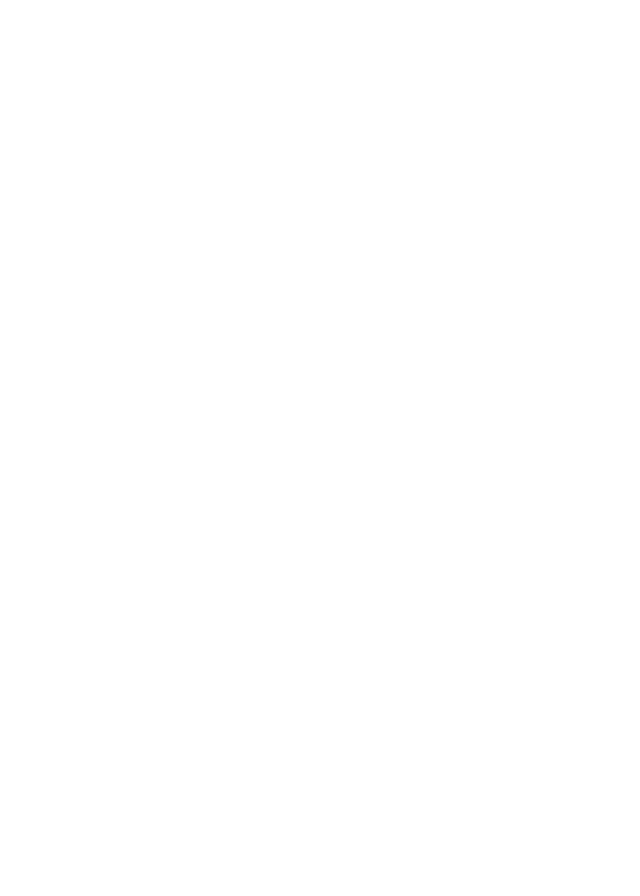
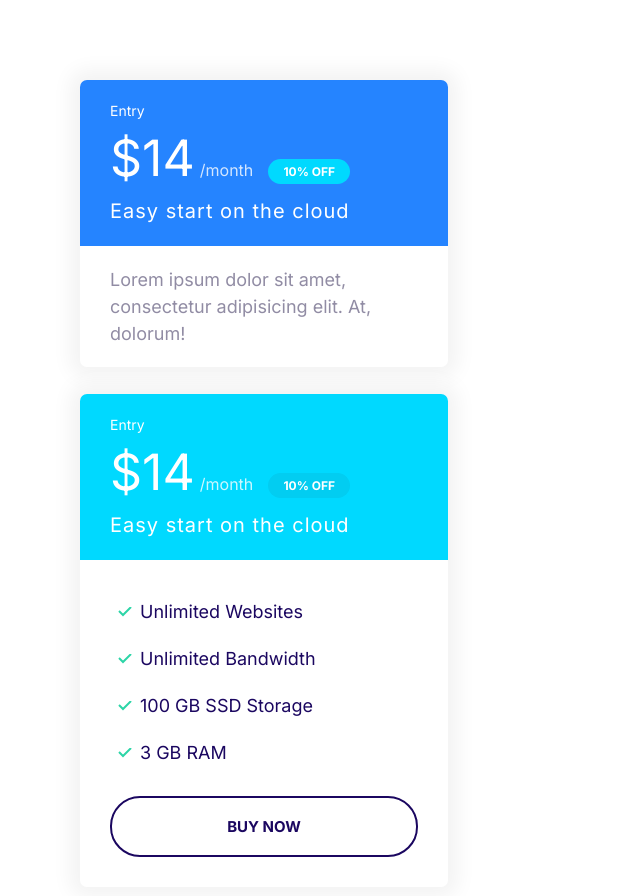
Before and after one commit to aliazani/html-css-project, a plain HTML site: page index.html in a window 1280 px wide. Shown: the whole page, without its empty margins (0-640 px from the left). Before the commit the page ends 800 px from the top, so only its background shows below. Drawn offline with Linux system fonts and the light colour scheme.

Commit message:
Build the plan component.

```diff
--- a/css/styles.css
+++ b/css/styles.css
@@ -117,6 +117,7 @@ a {
 
 .badge--small {
   font-size: 1.6rem;
+  padding: 0.5rem 1.5rem;
 }
 
 @media screen and (min-width: 1024px) {
@@ -292,11 +293,57 @@ a {
 .card--primary .card__header {
   background: var(--primary-color);
   color: #fff;
-  white-space: nowrap;
 }
 
 .card--secondary .card__header {
   background: var(--secondary-color);
   color: #fff;
-  white-space: nowrap;
 }
+
+.card--secondary .badge--secondary {
+  background: #02cdf1;
+}
+
+/* Plans */
+.plan__name {
+  color: #fff;
+  font-size: 2.4rem;
+  font-weight: 500;
+  margin: 0;
+}
+
+.plan__price {
+  font-size: 6rem;
+}
+
+.plan__billing-cycle {
+  font-size: 2.4rem;
+  font-weight: 300;
+  margin-right: 1rem;
+  opacity: 0.8;
+}
+
+.plan__description {
+  display: block;
+  font-size: 2rem;
+  font-weight: 300;
+  letter-spacing: 1px;
+}
+
+.plan .list__item {
+  margin-bottom: 2rem;
+}
+
+@media screen and (min-width: 1024px) {
+  .plan__name {
+    font-size: 1.4rem;
+  }
+
+  .plan__price {
+    font-size: 5rem;
+  }
+
+  .plan__billing-cycle {
+    font-size: 1.6rem;
+  }
+}
--- a/index.html
+++ b/index.html
@@ -19,5 +19,42 @@
     <link href="css/styles.css" rel="stylesheet" />
     <title>Document</title>
   </head>
-  <body></body>
+  <body>
+    <div class="plan">
+      <div style="width: 35%; padding: 4rem; overflow: hidden; margin: 4rem">
+        <div class="card card--primary">
+          <header class="card__header">
+            <h3 class="plan__name">Entry</h3>
+            <span class="plan__price">$14</span>
+            <span class="plan__billing-cycle">/month</span>
+            <span class="badge badge--secondary badge--small">10% OFF</span>
+            <span class="plan__description">Easy start on the cloud</span>
+          </header>
+          <div class="card__body">
+            Lorem ipsum dolor sit amet, consectetur adipisicing elit. At,
+            dolorum!
+          </div>
+        </div>
+        <br />
+        <div class="card card--secondary">
+          <header class="card__header">
+            <h3 class="plan__name">Entry</h3>
+            <span class="plan__price">$14</span>
+            <span class="plan__billing-cycle">/month</span>
+            <span class="badge badge--secondary badge--small">10% OFF</span>
+            <span class="plan__description">Easy start on the cloud</span>
+          </header>
+          <div class="card__body">
+            <ul class="list list--tick">
+              <li class="list__item">Unlimited Websites</li>
+              <li class="list__item">Unlimited Bandwidth</li>
+              <li class="list__item">100 GB SSD Storage</li>
+              <li class="list__item">3 GB RAM</li>
+            </ul>
+            <button class="btn btn--outline btn--block">Buy now</button>
+          </div>
+        </div>
+      </div>
+    </div>
+  </body>
 </html>
```
Also changed, not shown: components/cards.html (+0 -2 lines), components/plans.html (added, +20 -0 lines).
